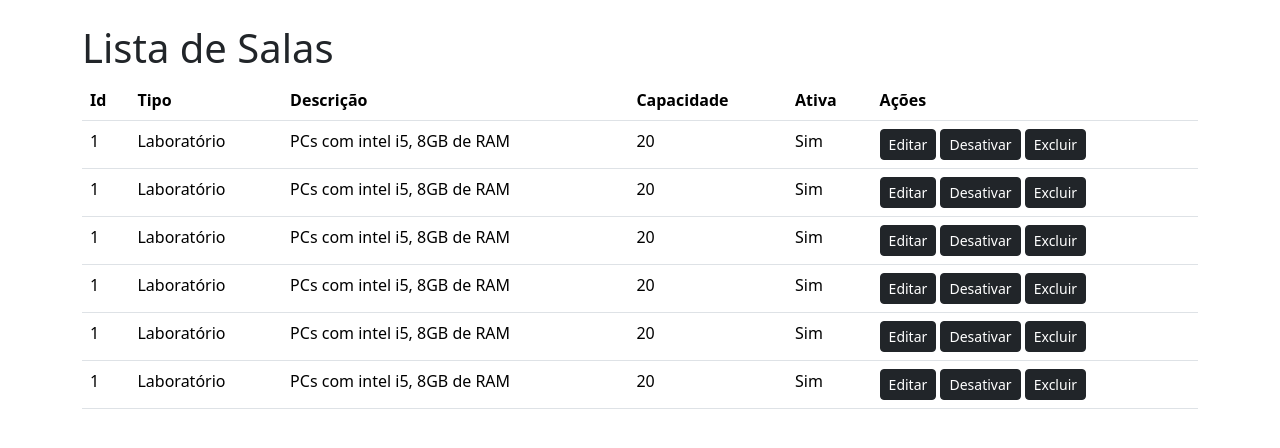
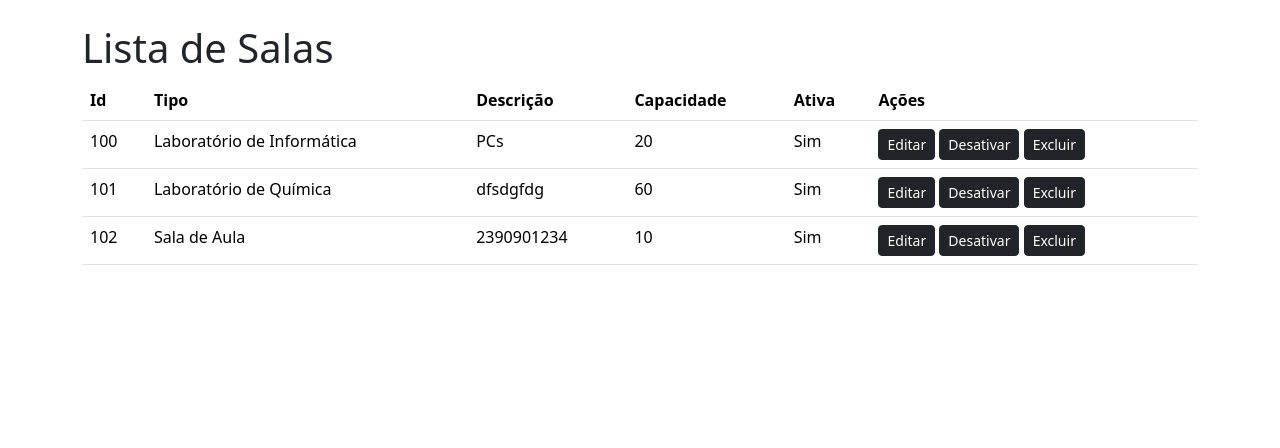
Before and after one commit to mat-afk/reserva-app, a Flask app: page /salas in a window 1280 px wide. Shown: the part 57-505 px from the top of the page. Run offline with Flask 3, Linux system fonts and the light colour scheme.

Commit message:
feat: add dynamic select types and get salas endpoint

```diff
--- a/database/salas.csv
+++ b/database/salas.csv
@@ -0,0 +1,3 @@
+100,20,True,1,PCs
+101,60,True,2,dfsdgfdg
+102,10,True,3,2390901234
--- a/reserva_app/app.py
+++ b/reserva_app/app.py
@@ -36,7 +36,7 @@ def detalhes_reserva():
 
 @app.route("/salas")
 def salas():
-    return render_template("listar-salas.html")
+    return render_template("listar-salas.html", salas=salaRepository.list())
 
 
 @app.route("/salas/reservar")
@@ -46,7 +46,7 @@ def reservar_sala():
 
 @app.route("/salas/cadastrar")
 def cadastrar_sala():
-    return render_template("cadastrar-sala.html")
+    return render_template("cadastrar-sala.html", tipos=SalaType)
 
 
 @app.route("/salas/cadastrar", methods=["POST"])
--- a/reserva_app/domain/sala.py
+++ b/reserva_app/domain/sala.py
@@ -5,6 +5,13 @@ class SalaType(Enum):
     LAB_INF = 1
     LAB_QUI = 2
     SALA_AULA = 3
+
+    def __str__(self):
+        return {
+            SalaType.LAB_INF: "Laboratório de Informática",
+            SalaType.LAB_QUI: "Laboratório de Química",
+            SalaType.SALA_AULA: "Sala de Aula"
+        }[self]
 
 
 class Sala(Model):
@@ -16,4 +23,4 @@ class Sala(Model):
         self.descricao = descricao
 
     def to_row(self):
-        return f"{self.id},{self.capacidade},{self.ativa},{self.tipo},{self.descricao}\n"
+        return f"{self.id},{self.capacidade},{self.ativa},{self.tipo.value},{self.descricao}\n"
--- a/reserva_app/repository/repository.py
+++ b/reserva_app/repository/repository.py
@@ -14,7 +14,7 @@ class Repository:
             self.file_path.parent.mkdir(parents=True, exist_ok=True)
 
     def list(self) -> list[Model]:
-        if self.file_path.exists():
+        if not self.file_path.exists():
             return []
 
         with open(self.file_path) as file:
@@ -39,7 +39,7 @@ class Repository:
     def convert_to_model(self, row: str) -> Model:
         return None
 
-    def str_to_bool(text: str) -> bool:
+    def str_to_bool(self, text: str) -> bool:
         return text.strip().lower() in ("true", "1")
 
     def new_id(self) -> int:
@@ -59,7 +59,7 @@ class SalaRepository(Repository):
         id, capacidade, ativa, tipo, descricao = row.strip().split(",")
 
         capacidade = int(capacidade)
-        tipo = SalaType(tipo)
+        tipo = SalaType(int(tipo))
         id = int(id)
         ativa = self.str_to_bool(ativa)
 
--- a/templates/cadastrar-sala.html
+++ b/templates/cadastrar-sala.html
@@ -18,9 +18,9 @@
             <label for="tipo" class="form-label">Tipo</label>
             <select class="form-select" id="tipo" name="tipo">
               <option selected>Selecione um tipo</option>
-              <option value="1">Laboratório de Informática</option>
-              <option value="2">Laboratório de Química</option>
-              <option value="3">Sala de Aula</option>
+              {% for tipo in tipos %}
+                <option value="{{ tipo.value }}">{{ tipo }}</option>
+              {% endfor %}
             </select>
           </div>
           <div class="mb-3">
--- a/templates/listar-salas.html
+++ b/templates/listar-salas.html
@@ -12,6 +12,9 @@
     </div>
     <div class="row">
       <div class="col">
+        {% if not salas %}
+          Nenhuma sala cadastrada ainda
+        {% else %}
           <div class="table-responsive">
             <table class="table">
               <thead>
@@ -25,12 +28,19 @@
                 </tr>
               </thead>
               <tbody>
+                {% for sala in salas %}
                   <tr>
-                <td>1</td>
-                <td>Laboratório</td>
-                <td>PCs com intel i5, 8GB de RAM</td>
-                <td>20</td>
-                <td>Sim</td>
+                    <td>{{ sala.id }}</td>
+                    <td>{{ sala.tipo }}</td>
+                    <td>{{ sala.descricao }}</td>
+                    <td>{{ sala.capacidade }}</td>
+                    <td>
+                      {% if sala.ativa %}
+                        Sim
+                      {% else %}
+                        Não
+                      {% endif %}
+                    </td>
                     <td>
                       <form action="">
                         <button
@@ -57,169 +67,11 @@
                       </form>
                     </td>
                   </tr>
-              <tr>
-                <td>1</td>
-                <td>Laboratório</td>
-                <td>PCs com intel i5, 8GB de RAM</td>
-                <td>20</td>
-                <td>Sim</td>
-                <td>
-                  <form action="">
-                    <button
-                      class="btn btn-sm btn-dark"
-                      type="submit"
-                      formaction="/salas/cadastrar"
-                    >
-                      Editar
-                    </button>
-                    <button
-                      class="btn btn-sm btn-dark"
-                      type="submit"
-                      formaction="/reservas"
-                    >
-                      Desativar
-                    </button>
-                    <button
-                      class="btn btn-sm btn-dark"
-                      type="submit"
-                      formaction="/reservas"
-                    >
-                      Excluir
-                    </button>
-                  </form>
-                </td>
-              </tr>
-              <tr>
-                <td>1</td>
-                <td>Laboratório</td>
-                <td>PCs com intel i5, 8GB de RAM</td>
-                <td>20</td>
-                <td>Sim</td>
-                <td>
-                  <form action="">
-                    <button
-                      class="btn btn-sm btn-dark"
-                      type="submit"
-                      formaction="/salas/cadastro"
-                    >
-                      Editar
-                    </button>
-                    <button
-                      class="btn btn-sm btn-dark"
-                      type="submit"
-                      formaction="/reservas"
-                    >
-                      Desativar
-                    </button>
-                    <button
-                      class="btn btn-sm btn-dark"
-                      type="submit"
-                      formaction="/reserva"
-                    >
-                      Excluir
-                    </button>
-                  </form>
-                </td>
-              </tr>
-              <tr>
-                <td>1</td>
-                <td>Laboratório</td>
-                <td>PCs com intel i5, 8GB de RAM</td>
-                <td>20</td>
-                <td>Sim</td>
-                <td>
-                  <form action="">
-                    <button
-                      class="btn btn-sm btn-dark"
-                      type="submit"
-                      formaction="/salas/cadastrar"
-                    >
-                      Editar
-                    </button>
-                    <button
-                      class="btn btn-sm btn-dark"
-                      type="submit"
-                      formaction="/reservas"
-                    >
-                      Desativar
-                    </button>
-                    <button
-                      class="btn btn-sm btn-dark"
-                      type="submit"
-                      formaction="/reservas"
-                    >
-                      Excluir
-                    </button>
-                  </form>
-                </td>
-              </tr>
-              <tr>
-                <td>1</td>
-                <td>Laboratório</td>
-                <td>PCs com intel i5, 8GB de RAM</td>
-                <td>20</td>
-                <td>Sim</td>
-                <td>
-                  <form action="">
-                    <button
-                      class="btn btn-sm btn-dark"
-                      type="submit"
-                      formaction="/salas/cadastrar"
-                    >
-                      Editar
-                    </button>
-                    <button
-                      class="btn btn-sm btn-dark"
-                      type="submit"
-                      formaction="/reservas"
-                    >
-                      Desativar
-                    </button>
-                    <button
-                      class="btn btn-sm btn-dark"
-                      type="submit"
-                      formaction="/reservas"
-                    >
-                      Excluir
-                    </button>
-                  </form>
-                </td>
-              </tr>
-              <tr>
-                <td>1</td>
-                <td>Laboratório</td>
-                <td>PCs com intel i5, 8GB de RAM</td>
-                <td>20</td>
-                <td>Sim</td>
-                <td>
-                  <form action="">
-                    <button
-                      class="btn btn-sm btn-dark"
-                      type="submit"
-                      formaction="/salas/cadastrar"
-                    >
-                      Editar
-                    </button>
-                    <button
-                      class="btn btn-sm btn-dark"
-                      type="submit"
-                      formaction="/reservas"
-                    >
-                      Desativar
-                    </button>
-                    <button
-                      class="btn btn-sm btn-dark"
-                      type="submit"
-                      formaction="/reservas"
-                    >
-                      Excluir
-                    </button>
-                  </form>
-                </td>
-              </tr>
+                {% endfor %}
               </tbody>
             </table>
           </div>
+        {% endif %}
       </div>
     </div>
   </div>
```
Lines whose indentation alone changed are shown as unchanged.
